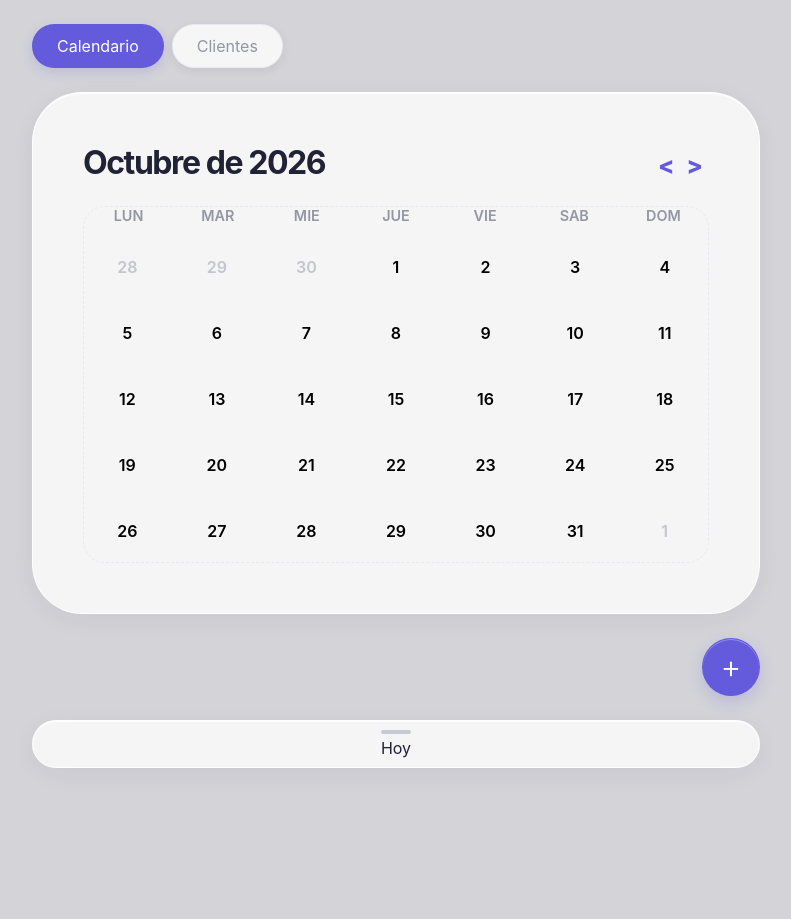
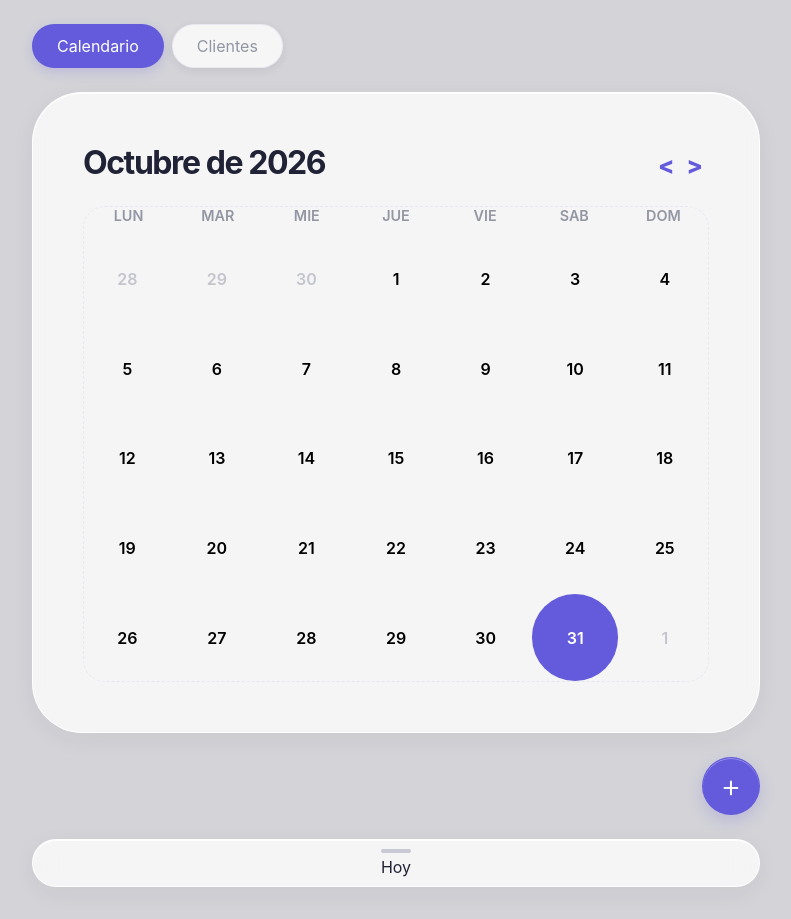
Before and after one commit to EzequiasHerrera/sistema-turnos, a React app in the folder frontend/: page / in a window 1280 px wide. Shown: the whole page, without its empty margins (244-1035 px from the left). Before the commit the page ends 800 px from the top, so only its background shows below. Built offline with nearby package versions, Linux system fonts and the light colour scheme; the HTML template or start-up script is replaced by a standard one.

Commit message:
Added today date default selected on calendar and improving transitions.

```diff
--- a/frontend/src/components/Calendar.jsx
+++ b/frontend/src/components/Calendar.jsx
@@ -11,8 +11,7 @@ const Calendar = () => {
     const formattedMonthTitle = monthTitle.charAt(0).toUpperCase() + monthTitle.slice(1);
 
     const isSameDate = (firstDate, secondDate) =>
-        firstDate?.getTime() === secondDate?.getTime()
-
+    firstDate?.toDateString() === secondDate?.toDateString();
 
     const changeMonth = (offset) => {
         setCurrentDate(new Date(currentDate.getFullYear(), currentDate.getMonth() + offset, 1))
@@ -44,7 +43,13 @@ const Calendar = () => {
                                     setCurrentDate(day.date);
                                 };
                             }}
-                            type="button" className={`calendar-day ${!day.isCurrentMonth ? "outside-month" : ""} ${isSameDate(day.date, selectedDate) ? "is-selected" : ""}`}>
+                            type="button"
+                            className={
+                                `calendar-day
+                                ${!day.isCurrentMonth ? "outside-month" : ""}
+                                ${isSameDate(day.date, selectedDate) ? "is-selected" : ""}
+                                ${isSameDate(day.date, new Date()) ? "is-today" : ""}
+                                `}>
                             {day.date.getDate()}
                         </button>
                     ))}
--- a/frontend/src/styles/main.scss
+++ b/frontend/src/styles/main.scss
@@ -175,6 +175,7 @@ button {
       gap: 3px;
 
       .calendar-day {
+        aspect-ratio: 1;
         border: 0;
         font-weight: 600;
         width: auto;
@@ -182,6 +183,7 @@ button {
         background-color: transparent;
 
         transition:
+          border-radius 0.2s ease,
           background-color 0.2s ease,
           box-shadow 0.2s ease;
 
@@ -193,7 +195,14 @@ button {
 
         &.is-selected {
           border: 2px solid $color-primary;
+          border-radius: $radius-circle;
           background-color: rgba($color-primary, 0.12);
+        }
+
+        &.is-today {
+          background-color: $color-primary;
+          border-radius: $radius-circle;
+          color: $color-surface;
         }
       }
 
```
